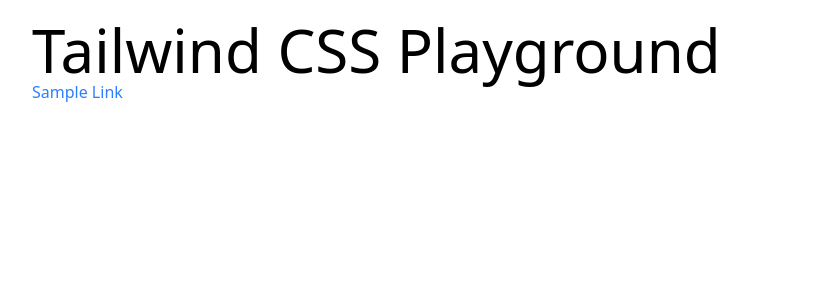
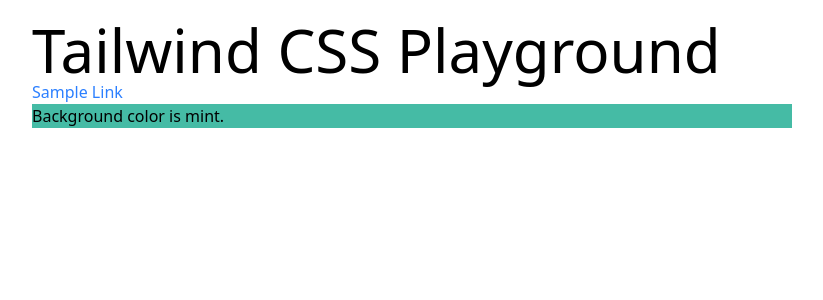
Before and after one commit to ksk1kd/tailwindcss-playground, a React (Vite) app: page / in a window 1280 px wide. Shown: the top 300 px of the page, without its empty margins (228-1051 px from the left). Built offline with nearby package versions, Linux system fonts and the light colour scheme.

Commit message:
add theme variable

```diff
--- a/src/App.tsx
+++ b/src/App.tsx
@@ -11,6 +11,7 @@
             Sample Link
           </a>
         </p>
+        <p className="bg-mint-500">Background color is mint.</p>
       </div>
     </>
   )
--- a/src/index.css
+++ b/src/index.css
@@ -6,6 +6,10 @@
   padding: 20px;
 }
 
+@theme {
+  --color-mint-500: oklch(0.72 0.11 178);
+}
+
 @layer base {
   html {
     box-sizing: border-box;
```
